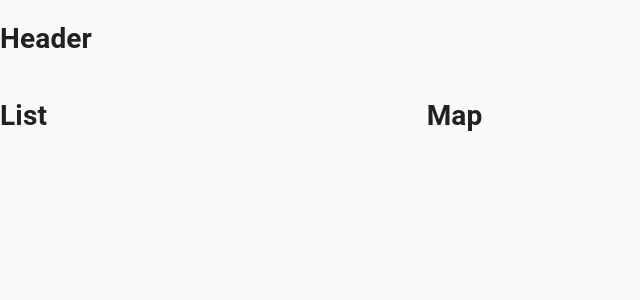
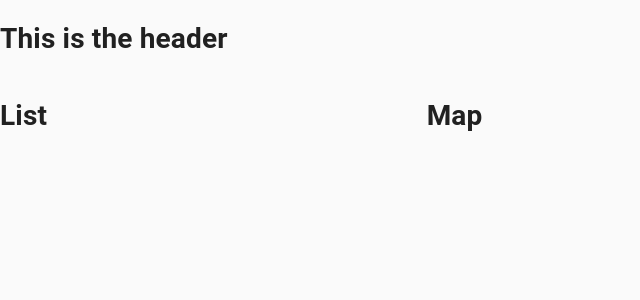
Before and after one commit to CanniJr/Travgenda, a React (Create React App) app: page / in a window 1280 px wide. Shown: the top 300 px of the page, without its empty margins (0-640 px from the left). Built offline with nearby package versions, Linux system fonts and the light colour scheme.

Commit message:
edit header

```diff
--- a/src/components/Header/Header.jsx
+++ b/src/components/Header/Header.jsx
@@ -2,8 +2,8 @@ import React from "react";
 
 const Header = () => {
   return (
-    <div>
-      <h1>Header</h1>
+    <div className="header">
+      <h1>This is the header</h1>
     </div>
   );
 };
```
